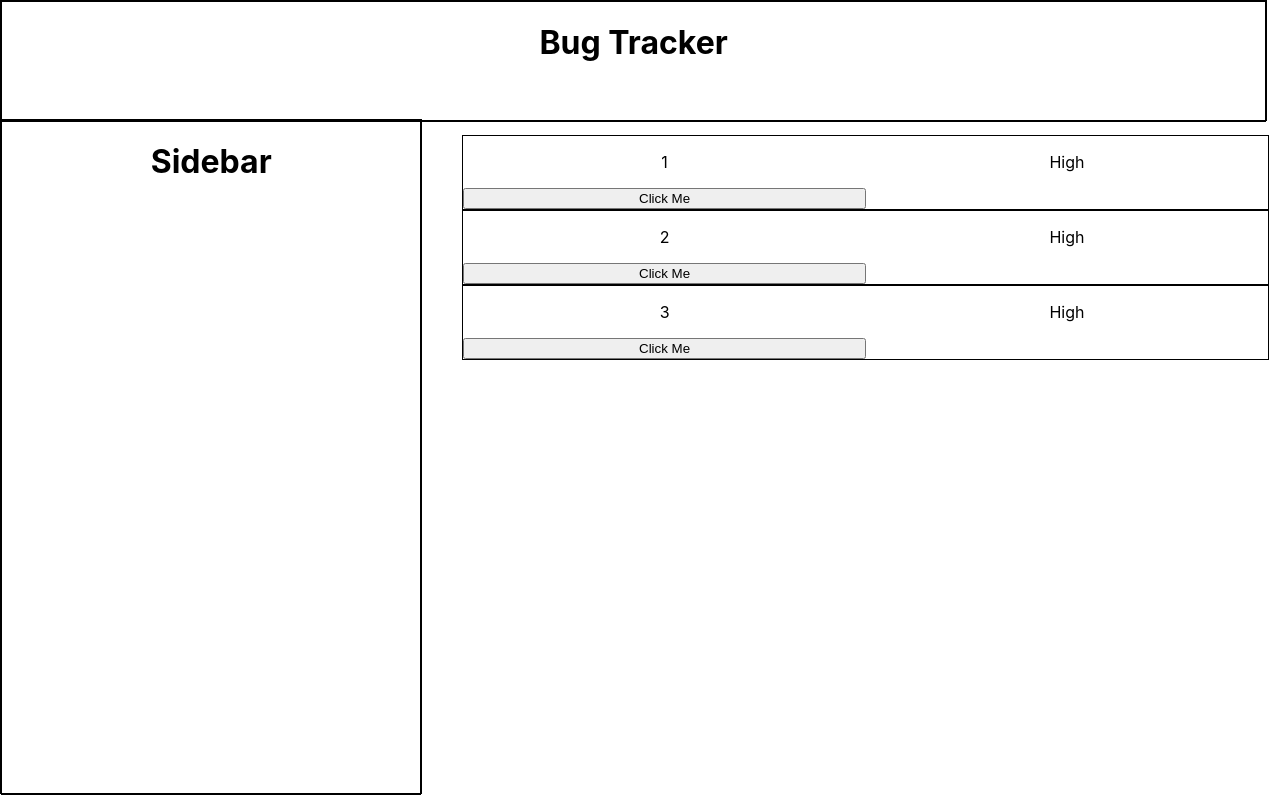
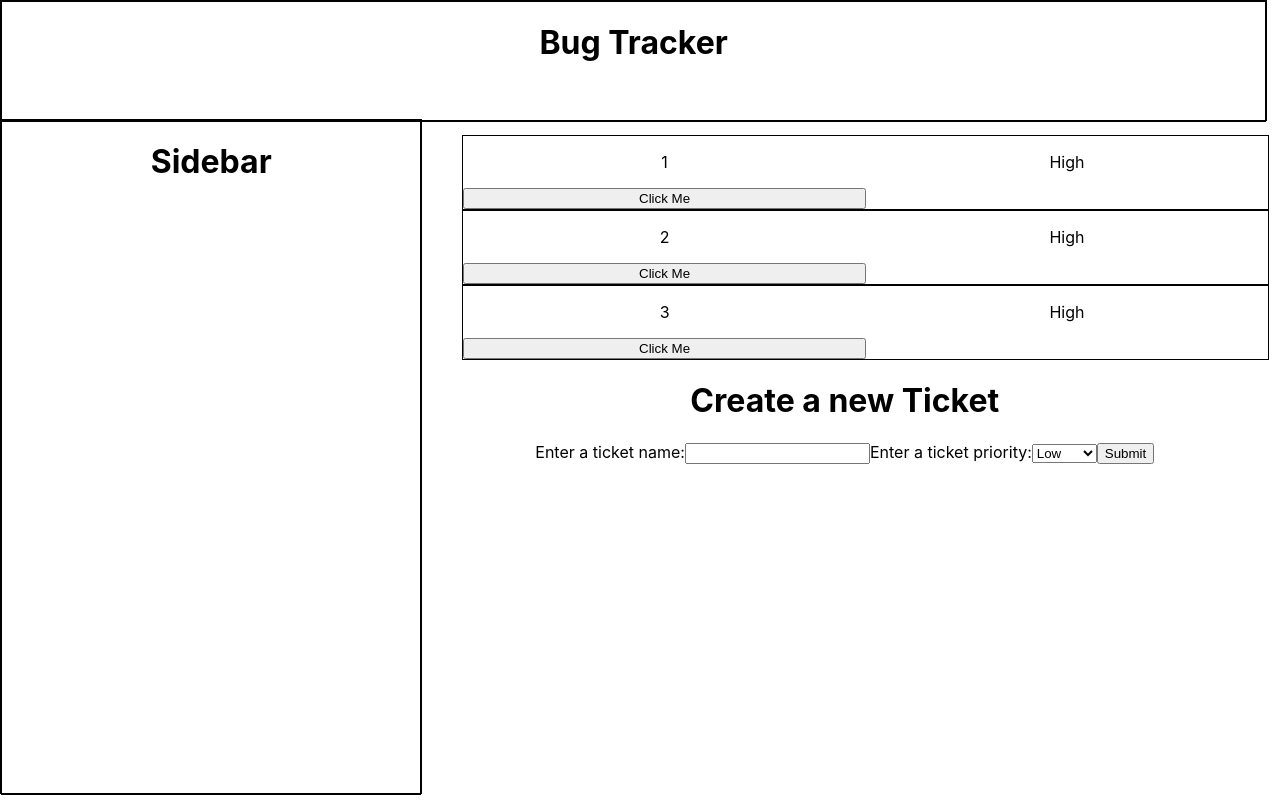
Before and after one commit to natcassidy/Bug-Tracker-FrontEnd, a React (Create React App) app: page / in a window 1280 px wide. Built offline with nearby package versions, Linux system fonts and the light colour scheme.

Commit message:
New ticket creation box

```diff
--- a/src/App.js
+++ b/src/App.js
@@ -4,14 +4,13 @@ import Sidebar from "./Components/Sidebar"
 import TicketItems from "./Components/TicketItems"
 import Ticket from "./Components/Ticket"
 import { useState, useEffect } from 'react';
+import NewTicket from './Components/NewTicket';
 
 function App() {
   const [displayList, setDisplayList] = useState(true)
-  const [ticketId, setTicketId] = useState(-1);
-
-
-  const arr = [
-    {
+  const [numTickets, setNumTickets] = useState(0)
+  const [ticketId, setTicketId] = useState(-1)
+  const [tickets, setTickets] = useState([{
       title: "1",
       priority: "High",
       id: 0
@@ -25,8 +24,8 @@ function App() {
         title: "3",
         priority: "High",
         id: 2
-    }
-  ]
+    }])
+
 
   const onClickListItem = (id) => {
     setTicketId(id)
@@ -35,6 +34,18 @@ function App() {
 
   const onClickGoBack = () => {
     setDisplayList(true)
+  }
+
+  const createNewTicket = (ticketTitle, ticketPriority) => {
+    let ticketCount = numTickets + 1
+    setNumTickets(ticketCount)
+    const ticket = {
+      title : ticketTitle,
+      priority : ticketPriority,
+      id: numTickets
+    }
+    const currentTickets = tickets
+    setTickets([...currentTickets, ticket])
   }
 
   return (
@@ -47,7 +58,8 @@ function App() {
       </div>
       <div className="main">
 
-        {displayList ? <TicketItems tickets={arr} onClickListItem={onClickListItem} /> : <Ticket item={arr[ticketId]} onClickGoBack={onClickGoBack} />}
+        {displayList ? <TicketItems tickets={tickets} onClickListItem={onClickListItem} /> : <Ticket item={tickets[ticketId]} onClickGoBack={onClickGoBack} />}
+        <NewTicket createNewTicket={createNewTicket} />
       </div>
     </div>
   );
@@ -58,8 +70,13 @@ export default App;
 /**
  * TODO
  *
- * Make entire box clickable
  * Make way to delete ticket
- * Make way to add ticket
+ * Add in input checking to ensure valid inputs
+ * Make sure ticket prioritys are uniform
+ * Make a way to complete a task
+ * Make a way to archive a completed task
+ * Make a way to edit a ticket
+ * Add more details to tickets such as user, more info, date
+ * Sort tickets
  *
  */
--- /dev/null
+++ b/src/Components/NewTicket.js
@@ -0,0 +1,43 @@
+import { useState } from "react"
+
+const NewTicket = ({createNewTicket}) => {
+    const [title, setTitle] = useState("")
+    const [priority, setPriority] = useState(0)
+
+    const handleTitle = (e) => {
+        let newTitle = e.target.value
+        setTitle(newTitle)
+    }
+
+    const handlePriority = (e) => {
+        let newPriority = e.target.value
+        setPriority(newPriority)
+    }
+
+    const handleNewTicket = () => {
+        createNewTicket(title, priority)
+        setTitle("")
+        setPriority(0)
+    }
+
+    return (
+        <div>
+            <h1>Create a new Ticket</h1>
+            <label>
+                Enter a ticket name:
+                <input type="text" value={title} onChange={(e) => handleTitle(e)}/>
+            </label>
+            <label>
+                Enter a ticket priority:
+                <select value={priority} onChange={(e) => handlePriority(e)}>
+                    <option value={1}>Low</option>
+                    <option value={2}>Neutral</option>
+                    <option value={3}>High</option>
+                </select>
+            </label>
+            <button onClick={() => handleNewTicket()}>Submit</button>
+        </div>
+    )
+}
+
+export default NewTicket
```
Lines whose indentation alone changed are shown as unchanged.
